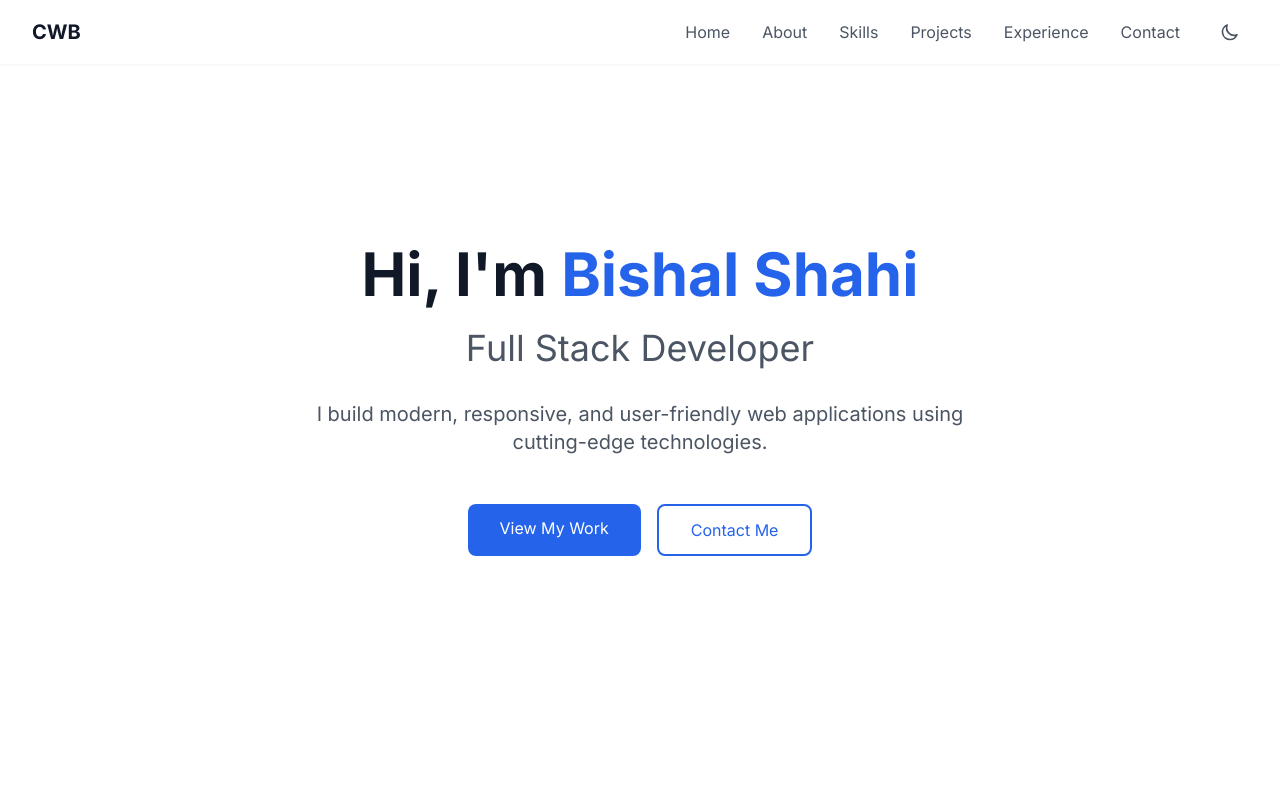
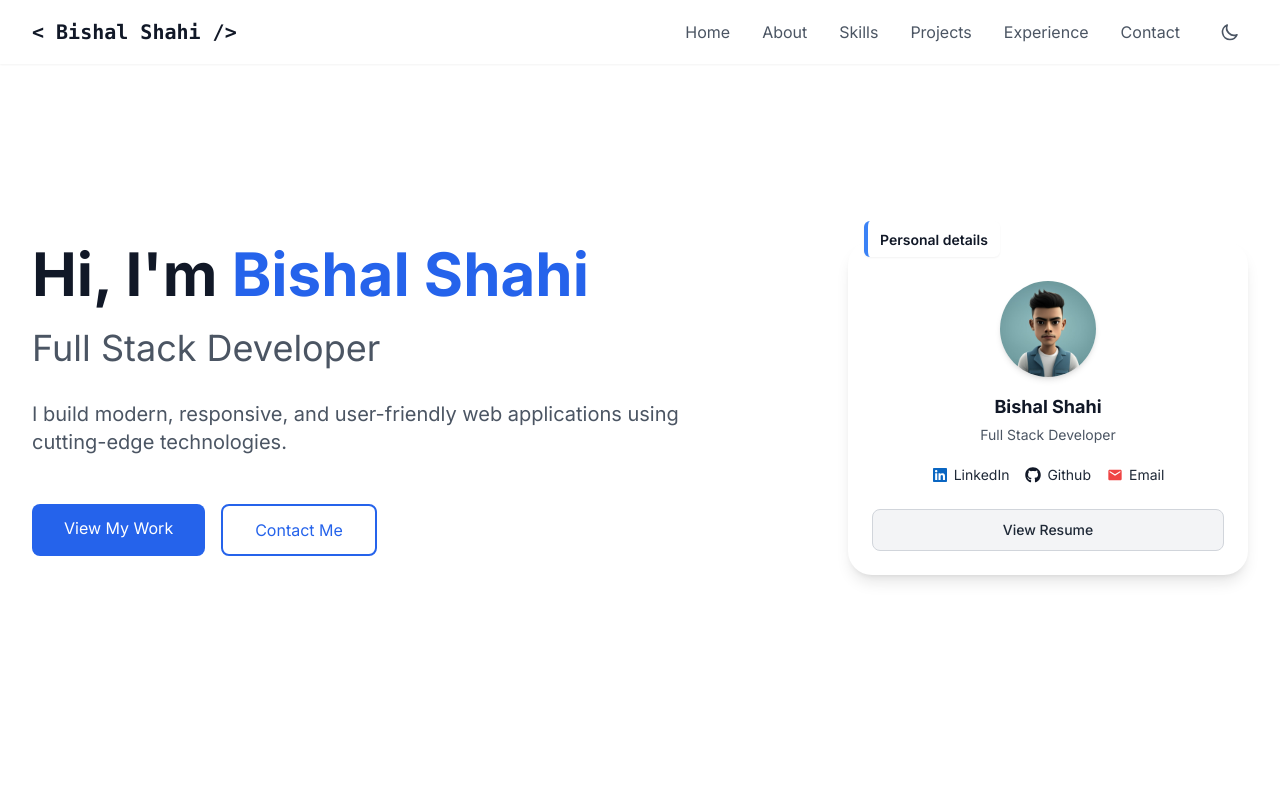
Before and after one commit to Bishalis/Portfolio, a React (Vite) app in the folder my-app/: page / in a window 1280 px wide. Shown: the top 800 px of the page. Built offline with nearby package versions, Linux system fonts and the light colour scheme.

Commit message:
profile section added

```diff
--- a/my-app/src/Components/NavBar.tsx
+++ b/my-app/src/Components/NavBar.tsx
@@ -22,10 +22,10 @@ const Navbar = () => {
           <div className="flex items-center">
             <Link
               to="hero"
-              className="text-xl font-bold text-gray-900 dark:text-white cursor-pointer"
+              className="text-xl font-bold text-gray-900 dark:text-white cursor-pointer font-mono"
               duration={400}
             >
-               CWB
+              {"< Bishal Shahi />"}
             </Link>
           </div>
 
--- a/my-app/src/sections/Hero.tsx
+++ b/my-app/src/sections/Hero.tsx
@@ -1,26 +1,53 @@
 import { motion } from 'framer-motion';
 import { Link } from 'react-scroll';
+import { FaGithub, FaLinkedin } from 'react-icons/fa';
+import { MdEmail } from 'react-icons/md';
+import Logo from '../assets/Logo.png';
+
+const socialLinks = [
+  {
+    name: 'LinkedIn',
+    url: 'https://www.linkedin.com/in/bishalshahi1/',
+    icon: <FaLinkedin className="h-4 w-4 text-[#0A66C2]" />,
+  },
+  {
+    name: 'Github',
+    url: 'https://github.com/dashboard',
+    icon: <FaGithub className="h-4 w-4 text-gray-900 dark:text-white" />,
+  },
+  {
+    name: 'Email',
+    url: 'mailto:shahibishal786526@gmail.com',
+    icon: <MdEmail className="h-4 w-4 text-red-500" />,
+  },
+];
 
 const Hero = () => {
   return (
-    <section id="hero" className="min-h-screen flex items-center justify-center bg-white dark:bg-gray-900">
-      <div className="max-w-7xl mx-auto px-4 sm:px-6 lg:px-8 py-32">
+    <section
+      id="hero"
+      className="min-h-screen flex items-center justify-center bg-white dark:bg-gray-900"
+    >
+      <div className="max-w-7xl mx-auto px-4 sm:px-6 lg:px-8 py-32 w-full">
         <motion.div
           initial={{ opacity: 0, y: 20 }}
           animate={{ opacity: 1, y: 0 }}
           transition={{ duration: 0.5 }}
-          className="text-center"
+          className="flex flex-col lg:flex-row items-center gap-10 lg:gap-16"
         >
+          <div className="flex-1 text-center lg:text-left flex flex-col justify-center">
             <h1 className="text-4xl sm:text-5xl md:text-6xl font-bold text-gray-900 dark:text-white mb-6">
-            Hi, I'm <span className="text-blue-600 dark:text-blue-400">Bishal Shahi</span>
+              Hi, I'm{' '}
+              <span className="text-blue-600 dark:text-blue-400">Bishal Shahi</span>
             </h1>
             <h2 className="text-2xl sm:text-3xl md:text-4xl text-gray-600 dark:text-gray-300 mb-8">
               Full Stack Developer
             </h2>
-          <p className="text-lg sm:text-xl text-gray-600 dark:text-gray-400 mb-12 max-w-2xl mx-auto">
-            I build modern, responsive, and user-friendly web applications using cutting-edge technologies.
+            <p className="text-lg sm:text-xl text-gray-600 dark:text-gray-400 mb-12 max-w-2xl mx-auto lg:mx-0">
+              I build modern, responsive, and user-friendly web applications using
+              cutting-edge technologies.
             </p>
-          <div className="flex flex-col sm:flex-row gap-4 justify-center">
+            <div className="flex flex-col sm:flex-row gap-4 justify-center lg:justify-start">
               <Link
                 to="projects"
                 smooth={true}
@@ -38,6 +65,54 @@ const Hero = () => {
                 Contact Me
               </Link>
             </div>
+          </div>
+
+          <div className="relative w-full max-w-[400px] shrink-0 pt-4">
+            <div className="absolute -top-1 left-4 z-10 bg-white dark:bg-gray-800 px-3 py-1.5 rounded-md shadow-sm border-l-4 border-blue-500">
+              <span className="text-sm font-semibold text-gray-900 dark:text-white">
+                Personal details
+              </span>
+            </div>
+
+            <div className="bg-white dark:bg-gray-800 rounded-3xl shadow-lg px-6 pt-10 pb-6 flex flex-col items-center text-center">
+              <img
+                src={Logo}
+                alt="Bishal Shahi"
+                className="w-24 h-24 rounded-full object-cover shadow-md mb-4  hover:bg-blue-500 hover:scale-110 transition-all duration-300"
+              />
+
+              <h3 className="text-lg font-bold text-gray-900 dark:text-white">
+                Bishal Shahi
+              </h3>
+              <p className="text-sm text-gray-600 dark:text-gray-400 mt-1 mb-5">
+                Full Stack Developer
+              </p>
+
+              <div className="flex items-center justify-center gap-4 mb-6">
+                {socialLinks.map((link) => (
+                  <a
+                    key={link.name}
+                    href={link.url}
+                    target="_blank"
+                    rel="noopener noreferrer"
+                    className="flex items-center gap-1.5 text-sm text-gray-800 dark:text-gray-200 hover:opacity-70 transition-opacity"
+                  >
+                    {link.icon}
+                    <span>{link.name}</span>
+                  </a>
+                ))}
+              </div>
+
+              <Link
+                to="contact"
+                smooth={true}
+                duration={500}
+                className="w-full py-2.5 px-4 text-sm font-medium text-gray-800 dark:text-gray-200 bg-gray-100 dark:bg-gray-700 border border-gray-300 dark:border-gray-600 rounded-lg hover:bg-gray-200 dark:hover:bg-gray-600 transition-colors cursor-pointer"
+              >
+                View Resume
+              </Link>
+            </div>
+          </div>
         </motion.div>
       </div>
     </section>
```
Lines whose indentation alone changed are shown as unchanged.
